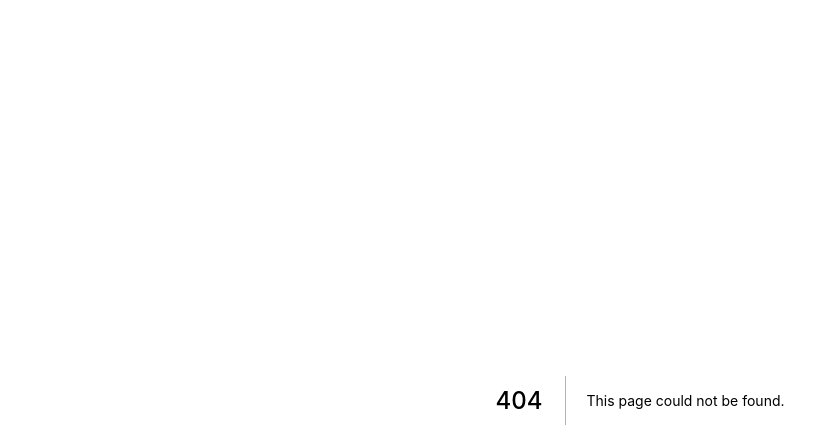
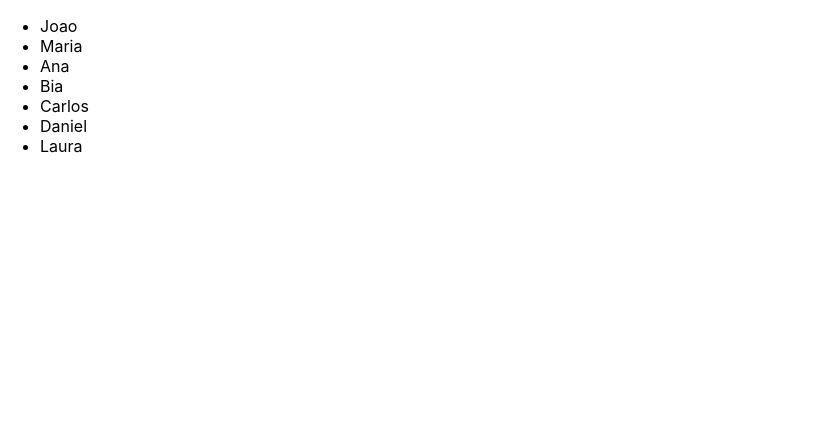
Before and after one commit to schmidtmarcelo/exercicios, a Next.js app: page /render/repeticao1 in a window 1280 px wide. Before the commit this address had no page. Shown: the top 448 px of the page, without its empty margins (0-824 px from the left). Built offline with nearby package versions, Linux system fonts and the light colour scheme.

Commit message:
repeticoes

```diff
--- /dev/null
+++ b/pages/render/repeticao1.jsx
@@ -0,0 +1,32 @@
+export default function repeticao1() {
+    const listaAprovados = [
+        'Joao',
+        'Maria',
+        'Ana',
+        'Bia',
+        'Carlos',
+        'Daniel',
+        'Laura',
+    ]
+
+    function renderizarLista() {
+        //return listaAprovados.map((nome, i) => <li key={i}>{nome}</li>)
+        return listaAprovados.map(function(nome, i){
+            return <li key={i}>{nome}</li>
+        })
+    }
+
+    return (
+        <ul>
+            {renderizarLista()}
+        </ul>
+    )
+}
+
+/*function renderizarLista() {
+    const itens = []
+    for (let i = 0; i < listaAprovados.length; i++) {
+        itens.push(<li key={i}>{listaAprovados[i]}</li>)
+    }
+    return itens
+}*/
```
